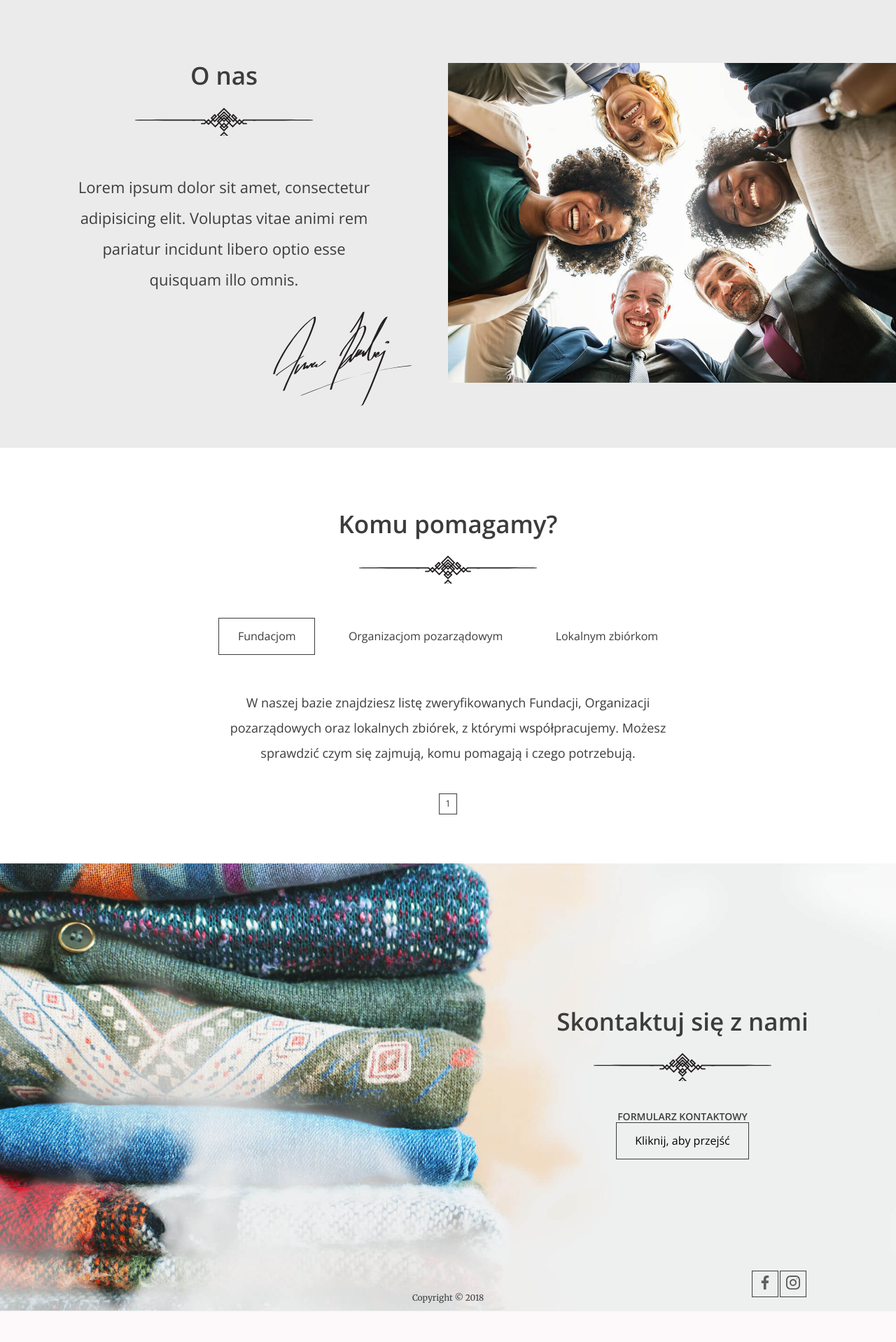
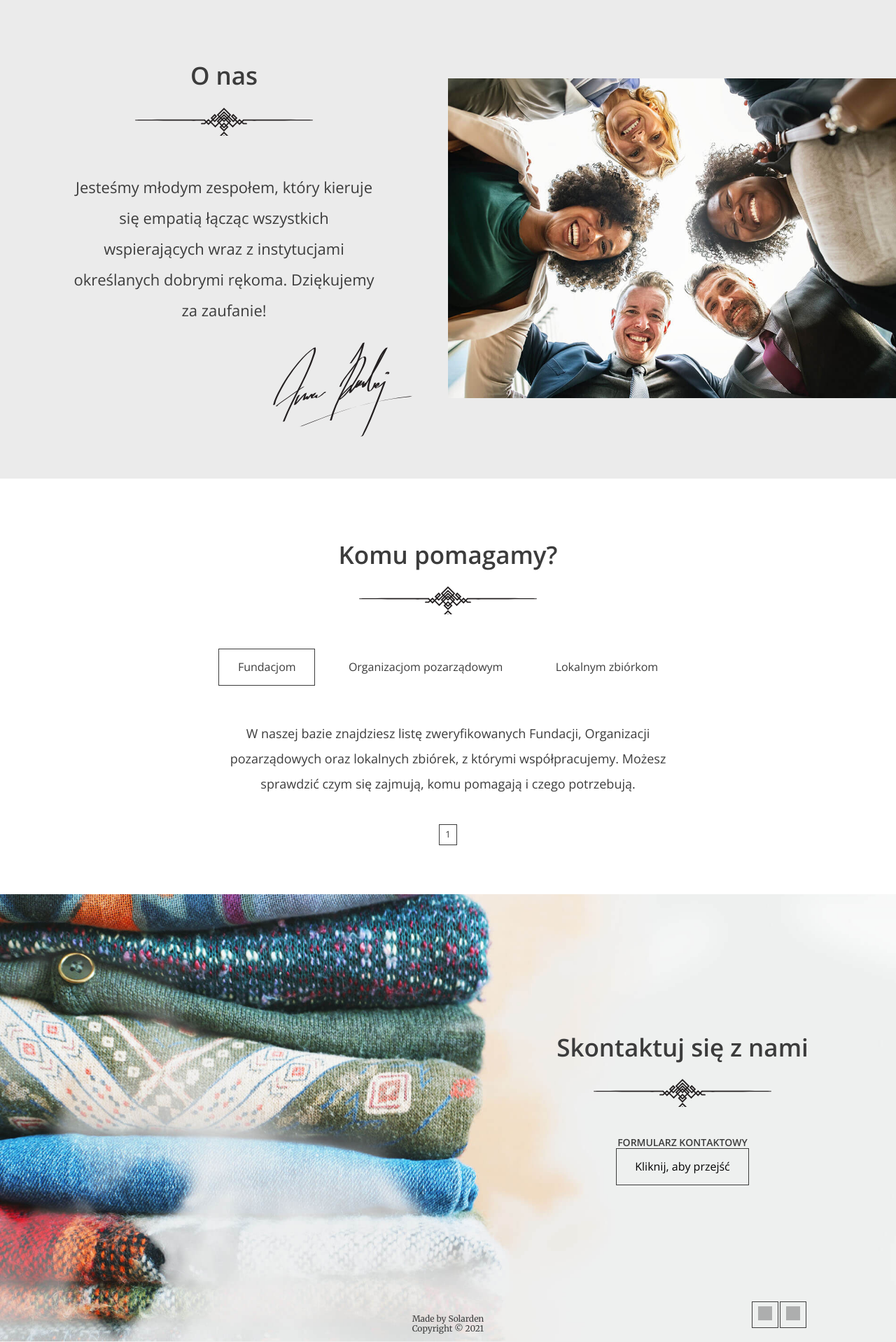
Before and after one commit to Solarden/oddam_w_dobre_rece, a Django app: page / in a window 1280 px wide. Shown: the part 1771-3689 px from the top of the page at 70% size. Before the commit the page ends 3645 px from the top, so only its background shows below. Run offline with Django 3.2, Linux system fonts and the light colour scheme; data that the repository does not hold is empty; grey boxes are pictures that could not be loaded.

Commit message:
Project clean up + typos

```diff
--- a/mainapp/templates/base.html
+++ b/mainapp/templates/base.html
@@ -85,13 +85,13 @@
             </a></h3>
         </div>
         <div class="bottom-line">
-            <span class="bottom-line--copy">Copyright &copy; 2018</span>
+            <span class="bottom-line--copy">Made by Solarden <br>Copyright &copy; 2021</span>
             <div class="bottom-line--icons">
-                <a href="#" class="btn btn--small"
-                ><img src="{% static 'images/icon-facebook.svg' %}"
+                <a href="https://github.com/Solarden" class="btn btn--small"
+                ><img src="{% static 'images/icon-github.png' %}"
                 /></a>
-                <a href="#" class="btn btn--small"
-                ><img src="{% static 'images/icon-instagram.svg' %}"
+                <a href="https://www.linkedin.com/in/pawel-chraczynski/" class="btn btn--small"
+                ><img src="{% static 'images/icon-linkedin.png' %}"
                 /></a>
             </div>
         </div>
--- a/mainapp/templates/index.html
+++ b/mainapp/templates/index.html
@@ -14,15 +14,13 @@
             <div class="stats--item">
                 <em>{{ stat_bags }}</em>
                 <h3>Oddanych worków</h3>
-                <p>Lorem ipsum dolor sit amet consectetur adipisicing elit. Eius est beatae, quod accusamus illum
-                    tempora!</p>
+                <p>Dzięki Państwa wsparciu udało nam się zebrać już tyle worków w dobre ręce!</p>
             </div>
 
             <div class="stats--item">
                 <em>{{ stat_institutions }}</em>
                 <h3>Wspartych organizacji</h3>
-                <p>Lorem ipsum dolor sit amet consectetur, adipisicing elit. Laboriosam magnam, sint nihil cupiditate
-                    quas quam.</p>
+                <p>Każda ze wspartych instytucji serdecznie dziękuje Państwu za zaufanie!</p>
             </div>
 
         </div>
@@ -60,8 +58,8 @@
     <section id="about-us" class="about-us">
         <div class="about-us--text">
             <h2>O nas</h2>
-            <p>Lorem ipsum dolor sit amet, consectetur adipisicing elit. Voluptas vitae animi rem pariatur incidunt
-                libero optio esse quisquam illo omnis.</p>
+            <p>Jesteśmy młodym zespołem, który kieruje się empatią łącząc wszystkich wspierających wraz z instytucjami
+                określanych dobrymi rękoma. Dziękujemy za zaufanie!</p>
             <img src="../static/images/signature.svg" class="about-us--text-signature" alt="Signature"/>
         </div>
         <div class="about-us--image"><img src="../static/images/about-us.jpg" alt="People in circle"/></div>
--- a/mainapp/templates/user_reset_password.html
+++ b/mainapp/templates/user_reset_password.html
@@ -11,7 +11,7 @@
             <div class="slogan--steps-title">
                 {{ form.email.label }}: {{ form.email }}<br>
                 <br>
-                <h3><input type="submit" value="Zapisz" class="btn"></h3>
+                <h3><input type="submit" value="Wyślij" class="btn"></h3>
             </div>
         </div>
     </form>
```
